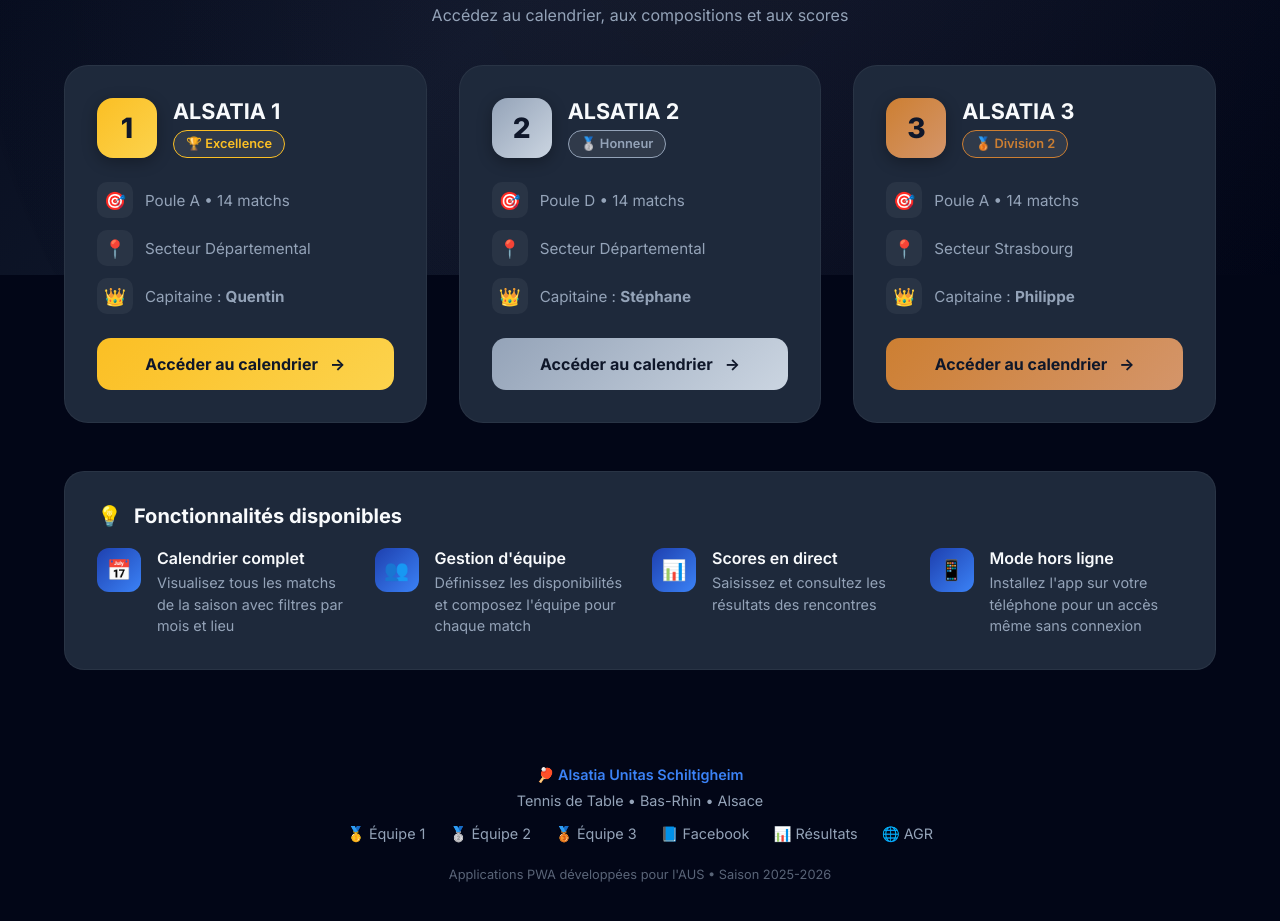
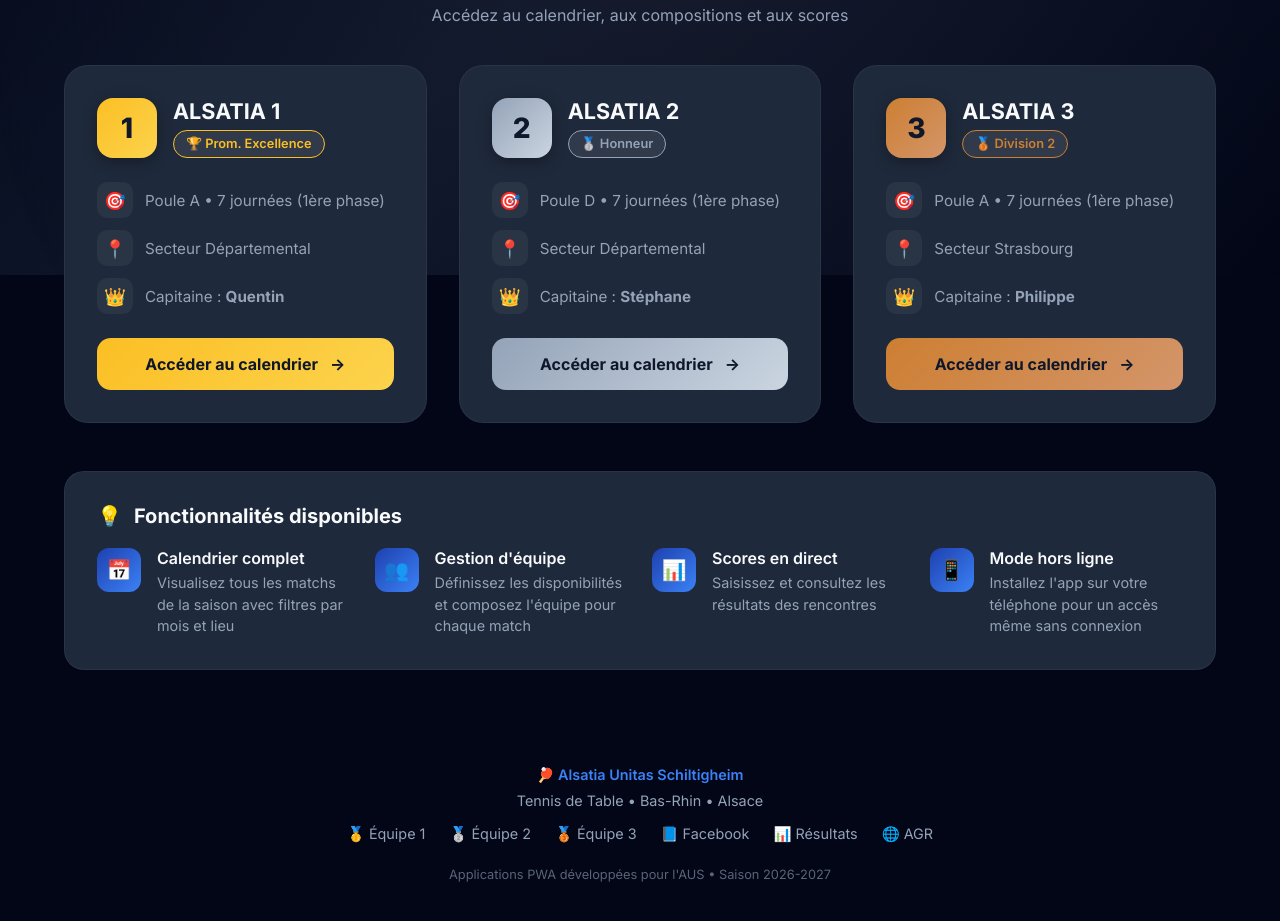
Before and after one commit to Laurent-67370/aus-calendriers, a plain HTML site: page index.html in a window 1280 px wide. Shown: the part 525-1446 px from the top of the page. Drawn offline with Linux system fonts and the light colour scheme.

Commit message:
Saison 2026-2027 : divisions à jour (Prom. Excellence), 7 journées 1ère phase

```diff
--- a/index.html
+++ b/index.html
@@ -3,7 +3,7 @@
 <head>
     <meta charset="UTF-8">
     <meta name="viewport" content="width=device-width, initial-scale=1.0">
-    <title>🏓 AUS Tennis de Table - Calendriers 2025-2026</title>
+    <title>🏓 AUS Tennis de Table - Calendriers 2026-2027</title>
     <meta name="description" content="Accédez aux calendriers des 3 équipes de tennis de table de l'Alsatia Unitas Schiltigheim">
 
     <!-- PWA Meta Tags -->
@@ -1029,7 +1029,7 @@
         <p class="subtitle">Tennis de Table • Calendriers & Scores</p>
         <span class="season-badge">
             <span>📅</span>
-            Saison 2025-2026
+            Saison 2026-2027
         </span>
     </header>
 
@@ -1057,13 +1057,13 @@
                     <div class="team-number">1</div>
                     <div class="card-title-group">
                         <h3>ALSATIA 1</h3>
-                        <span class="division-badge">🏆 Excellence</span>
+                        <span class="division-badge">🏆 Prom. Excellence</span>
                     </div>
                 </div>
                 <div class="card-details">
                     <div class="detail-item">
                         <span class="icon">🎯</span>
-                        <span>Poule A • 14 matchs</span>
+                        <span>Poule A • 7 journées (1ère phase)</span>
                     </div>
                     <div class="detail-item">
                         <span class="icon">📍</span>
@@ -1092,7 +1092,7 @@
                 <div class="card-details">
                     <div class="detail-item">
                         <span class="icon">🎯</span>
-                        <span>Poule D • 14 matchs</span>
+                        <span>Poule D • 7 journées (1ère phase)</span>
                     </div>
                     <div class="detail-item">
                         <span class="icon">📍</span>
@@ -1121,7 +1121,7 @@
                 <div class="card-details">
                     <div class="detail-item">
                         <span class="icon">🎯</span>
-                        <span>Poule A • 14 matchs</span>
+                        <span>Poule A • 7 journées (1ère phase)</span>
                     </div>
                     <div class="detail-item">
                         <span class="icon">📍</span>
@@ -1188,7 +1188,7 @@
             <a href="http://austt.free.fr/" target="_blank" rel="noopener">📊 Résultats</a>
             <a href="https://www.agr-tt.fr/agrtt67/index.php" target="_blank" rel="noopener">🌐 AGR</a>
         </div>
-        <p style="margin-top: 1.5rem; opacity: 0.6; font-size: 0.8rem;">Applications PWA développées pour l'AUS • Saison 2025-2026</p>
+        <p style="margin-top: 1.5rem; opacity: 0.6; font-size: 0.8rem;">Applications PWA développées pour l'AUS • Saison 2026-2027</p>
     </footer>
 
     <!-- Modal Aide -->
```
Also changed, not shown: 1 other file.
